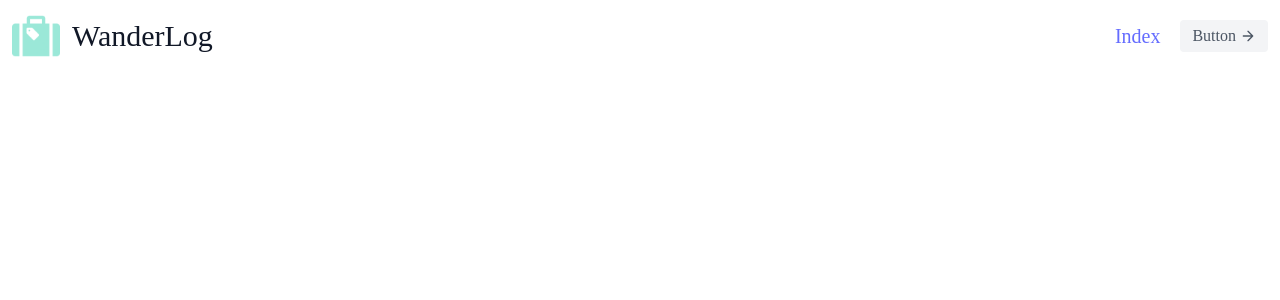
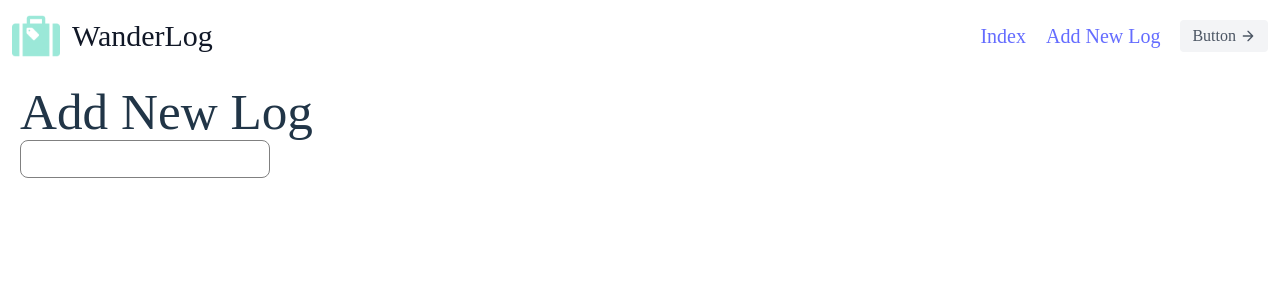
Before and after one commit to arki-s/WanderLog, a React (Vite) app: page /create in a window 1280 px wide. Shown: the top 300 px of the page. Built offline with nearby package versions, Linux system fonts and the light colour scheme; a web font is replaced by a local one.

Commit message:
added a create page, installed datepicker and added date input form

```diff
--- a/package.json
+++ b/package.json
@@ -11,6 +11,7 @@
   },
   "dependencies": {
     "react": "^18.3.1",
+    "react-datepicker": "^7.5.0",
     "react-dom": "^18.3.1",
     "react-router-dom": "^7.0.2"
   },
--- a/src/App.css
+++ b/src/App.css
@@ -40,3 +40,11 @@
 .read-the-docs {
   color: #888;
 }
+
+.custom-datepicker {
+  min-width: 250px;
+  border-width: 1px;
+  border-color: gray;
+  border-radius: 8px;
+  padding: 6px;
+}
--- a/src/App.tsx
+++ b/src/App.tsx
@@ -7,17 +7,19 @@ import Home from './components/Home'
 import Index from './components/Index'
 import Details from './components/Details'
 import Header from './components/Header'
+import Create from './components/Create'
 
 
-const AppRoutes = () =>{
+const AppRoutes = () => {
 
-  return(
+  return (
     <BrowserRouter>
-      <Header/>
+      <Header />
       <Routes>
-        <Route path="/" element={<Home/>} />
-        <Route path="/index" element={<Index/>} />
-        <Route path="/details/:id" element={<Details/>} />
+        <Route path="/" element={<Home />} />
+        <Route path="/index" element={<Index />} />
+        <Route path="/details/:id" element={<Details />} />
+        <Route path="/create" element={<Create />} />
       </Routes>
     </BrowserRouter>
   );
--- /dev/null
+++ b/src/components/Create.tsx
@@ -0,0 +1,42 @@
+import React, { useState } from 'react'
+import DatePicker from 'react-datepicker';
+import "react-datepicker/dist/react-datepicker.css";
+
+const Create = () => {
+  const [dateRange, setDateRange] = useState<[Date | undefined, Date | undefined]>([undefined, undefined]);
+  const [startDate, endDate] = dateRange;
+  // フォームに含める内容
+  // 開始日、終了日
+  // 場所（地図入力+手動入力）
+  // 写真アップロード(5枚まで。プレビュー表示)
+  // コスト
+  // 評価(星五段階)
+  // タグ選択(最大5個)
+  // 感想(1000文字以内)
+  return (
+    <div className='relative h-screen pt-16'>
+      <div className='m-5'>
+        <h1>Add New Log</h1>
+        <div>
+          <DatePicker
+            selectsRange={true}
+            startDate={startDate}
+            endDate={endDate}
+            onChange={(update: [Date | null, Date | null]) => {
+              const convertedUpdate: [Date | undefined, Date | undefined] = [
+                update[0] ?? undefined,
+                update[1] ?? undefined,
+              ];
+              setDateRange(convertedUpdate);
+            }}
+            isClearable={true}
+            className='custom-datepicker'
+          />
+        </div>
+
+      </div>
+    </div>
+  )
+}
+
+export default Create
--- a/src/components/Header.tsx
+++ b/src/components/Header.tsx
@@ -14,6 +14,7 @@ const Header = () => {
         </Link>
         <nav className="md:ml-auto flex flex-wrap items-center text-base justify-center">
           <a className="text-xl mr-5 hover:text-gray-900"><Link to="/index">Index</Link></a>
+          <a className="text-xl mr-5 hover:text-gray-900"><Link to="/create">Add New Log</Link></a>
           {/* <a className="text-xl mr-5 hover:text-gray-900">Second Link</a>
       <a className="text-xl mr-5 hover:text-gray-900">Third Link</a>
       <a className="text-xl mr-5 hover:text-gray-900">Fourth Link</a> */}
--- a/src/components/Index.tsx
+++ b/src/components/Index.tsx
@@ -2,10 +2,10 @@ import React from 'react'
 import { Link } from 'react-router-dom'
 
 const Index = () => {
-  return (<div>
-    <h1 className='text-red-600 font-bold'>index</h1>
-    <div className='bg-white'><Link to="/">Home</Link></div>
-  </div>
+  return (
+    <div className='relative h-screen pt-16'>
+      <h1 className='text-red-600 font-bold'>index</h1>
+    </div>
   )
 }
 
```
Also changed, not shown: 1 other file (tests, documents, lock files or other folders).
